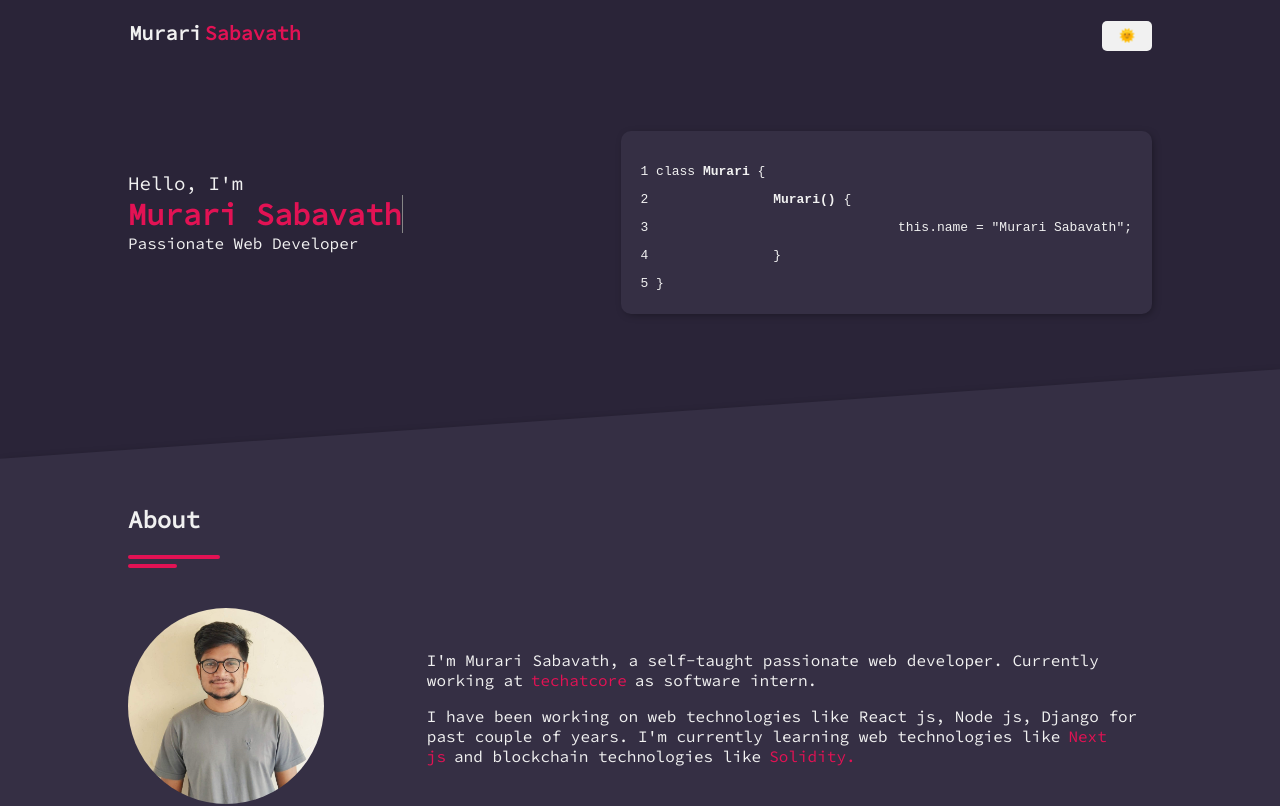
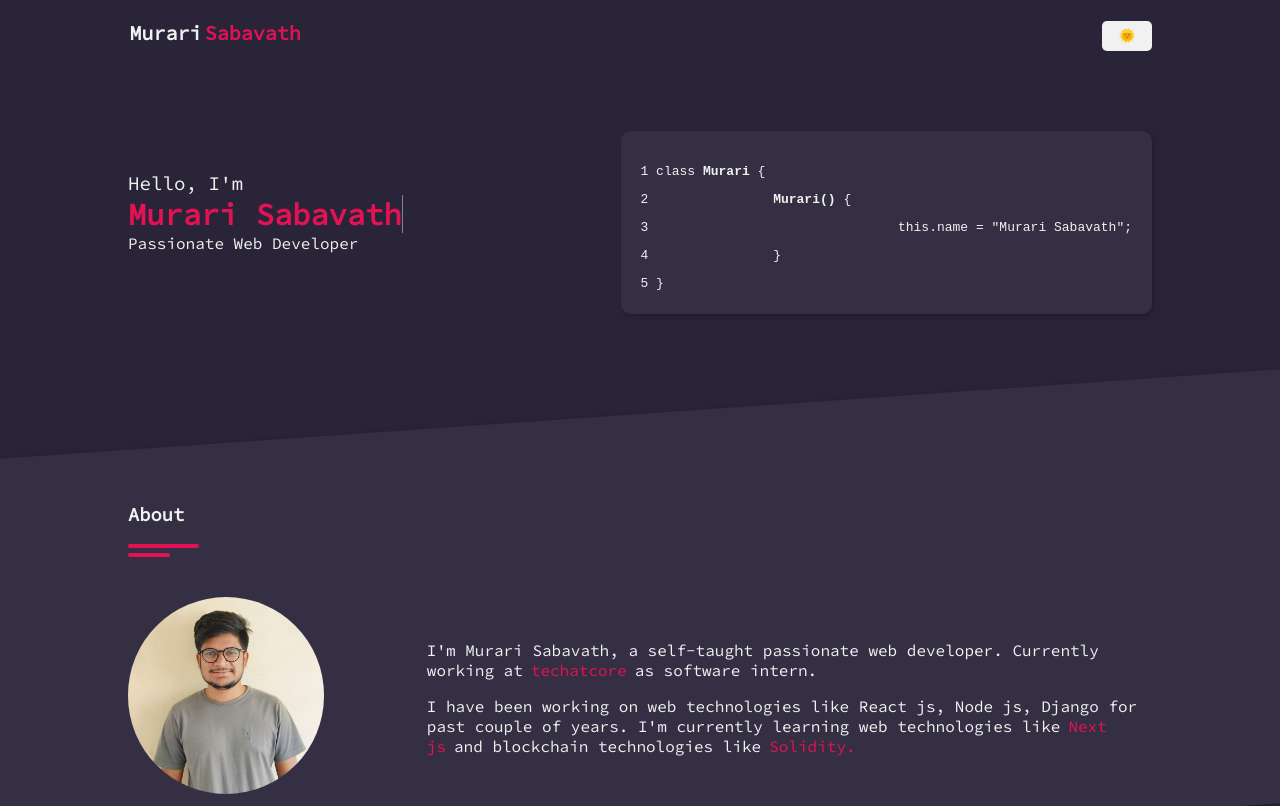
Before and after one commit to MurariSabavath/portfolio, a Next.js app: page / in a window 1280 px wide. Shown: the top 806 px of the page. Built offline with nearby package versions, Linux system fonts and the light colour scheme.

Commit message:
underline overflow resolved

```diff
--- a/components/ContentHeader.component.tsx
+++ b/components/ContentHeader.component.tsx
@@ -2,8 +2,8 @@ import { Header, Underline } from "../styles/shared";
 
 const ContentHeader = ({ children }: { children: React.ReactNode }) => (
   <Header>
-    <h1>{children}</h1>
-    <Underline width={"100%"} />
+    <h3>{children}</h3>
+    <Underline width={"90%"} />
     <Underline width={"40%"} />
     <div />
   </Header>
```
